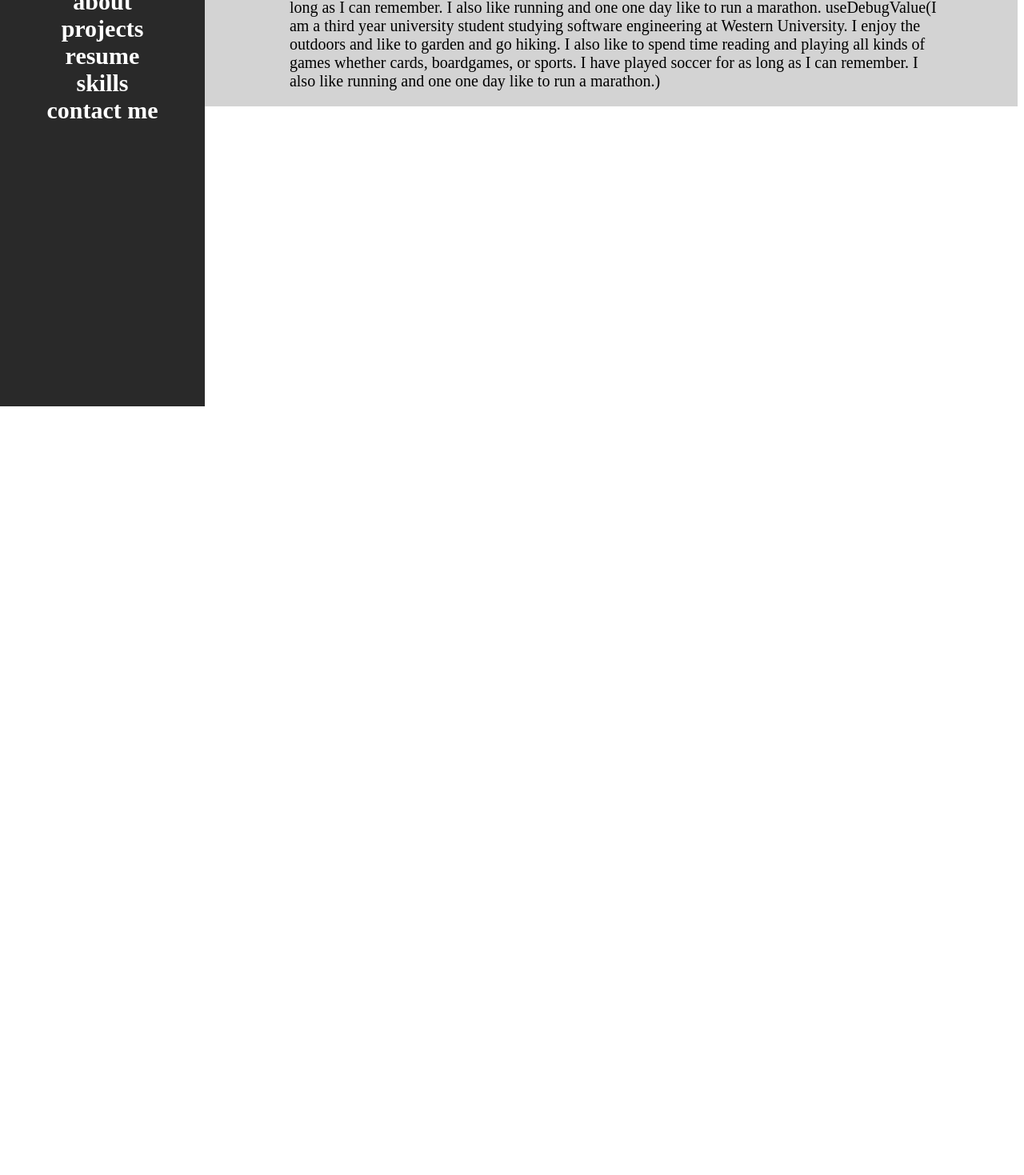
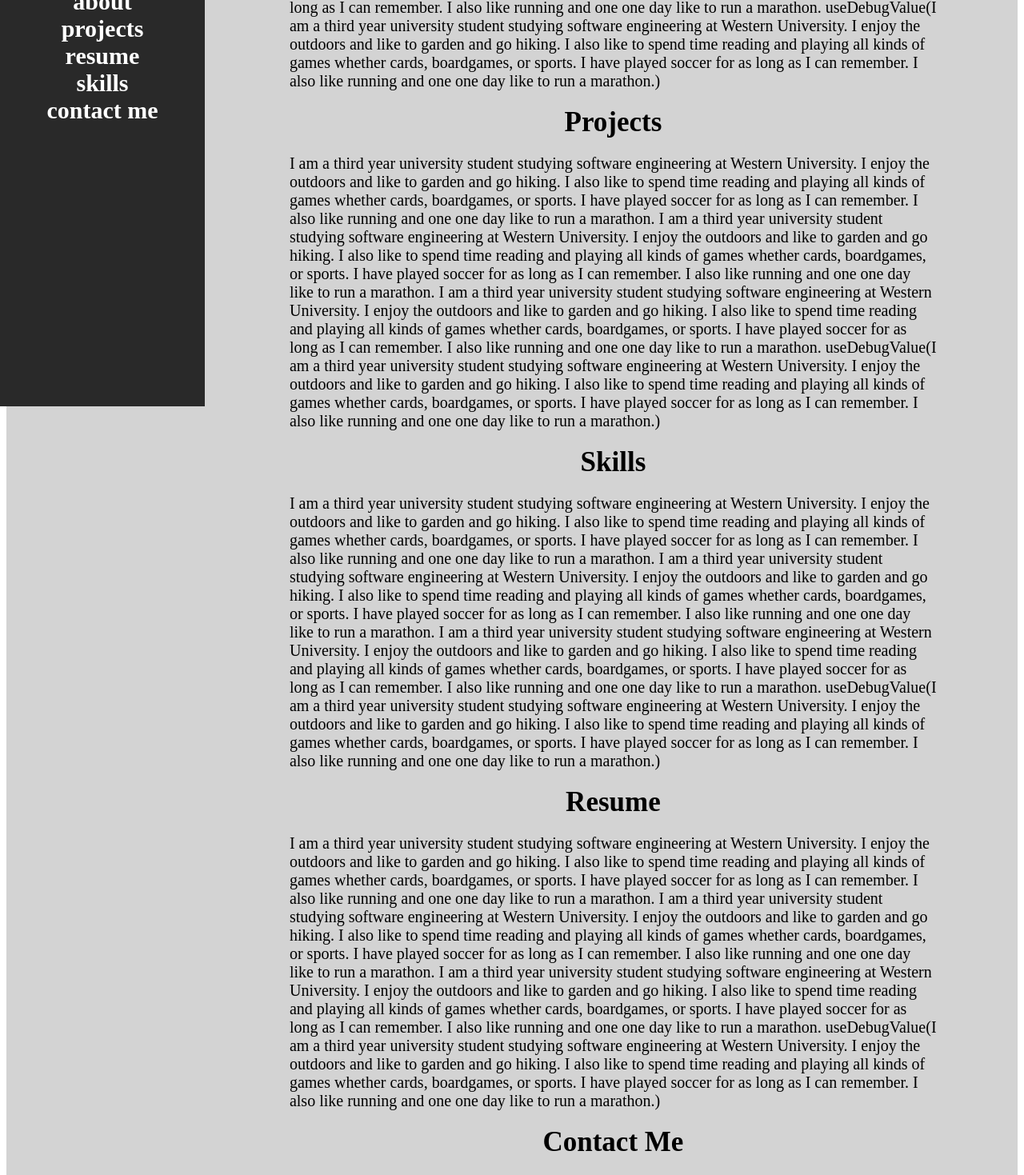
Before and after one commit to nbroeder/PersonalWebsite, a React (Create React App) app: page / in a window 1280 px wide. Shown: the part 300-1769 px from the top of the page at 80% size. Before the commit the page ends 800 px from the top, so only its background shows below. Built offline with nearby package versions, Linux system fonts and the light colour scheme.

Commit message:
created a section for each of my website topics.

```diff
--- a/src/components/MainSection.js
+++ b/src/components/MainSection.js
@@ -6,7 +6,10 @@ export const MainSection = () => {
     return (
             <div className='main-section'>
                 <Section text={'About'}></Section>
-
+                <Section text={'Projects'}></Section>
+                <Section text={'Skills'}></Section>
+                <Section text={'Resume'}></Section>
+                <Section text={'Contact Me'}></Section>
             </div>
 
     )
```
